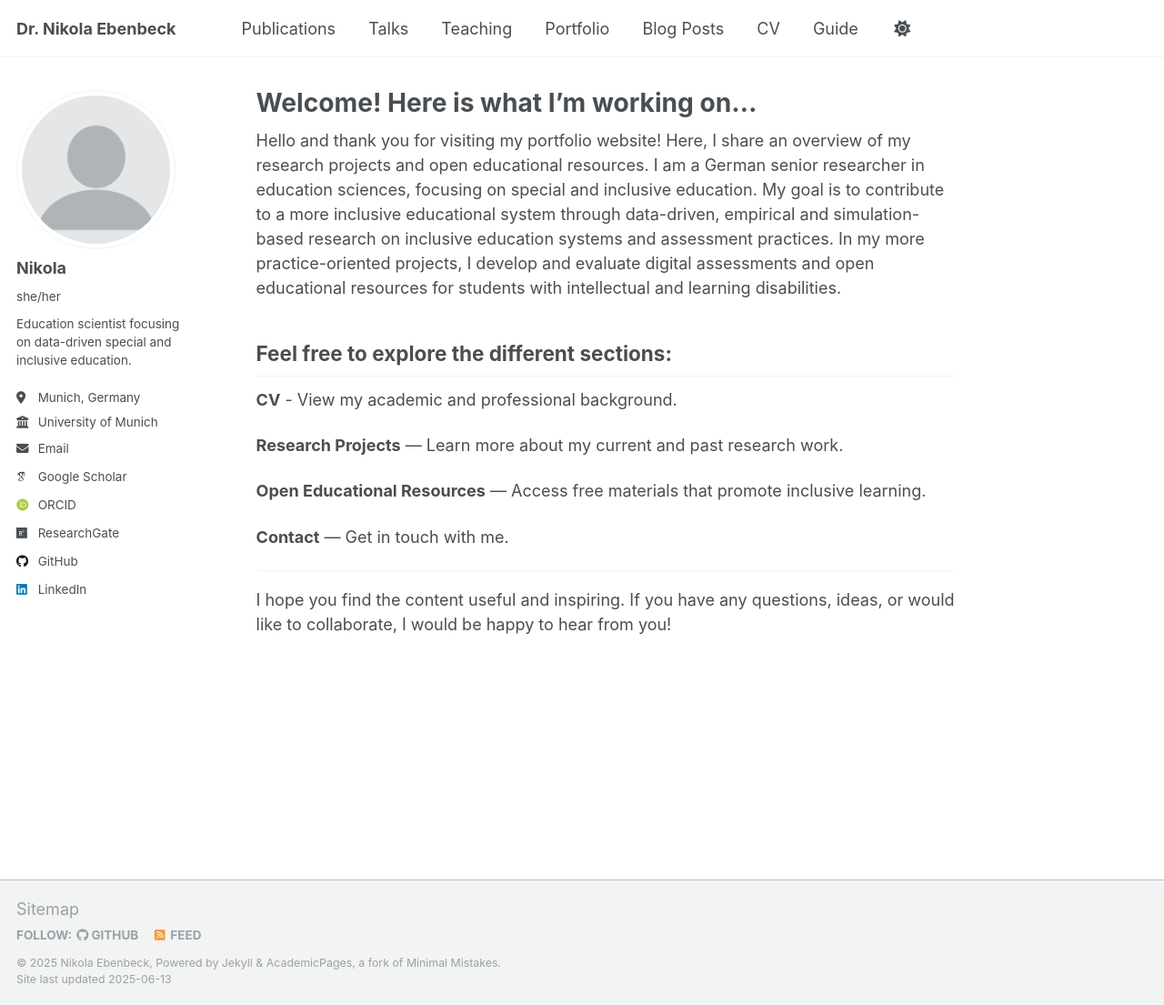
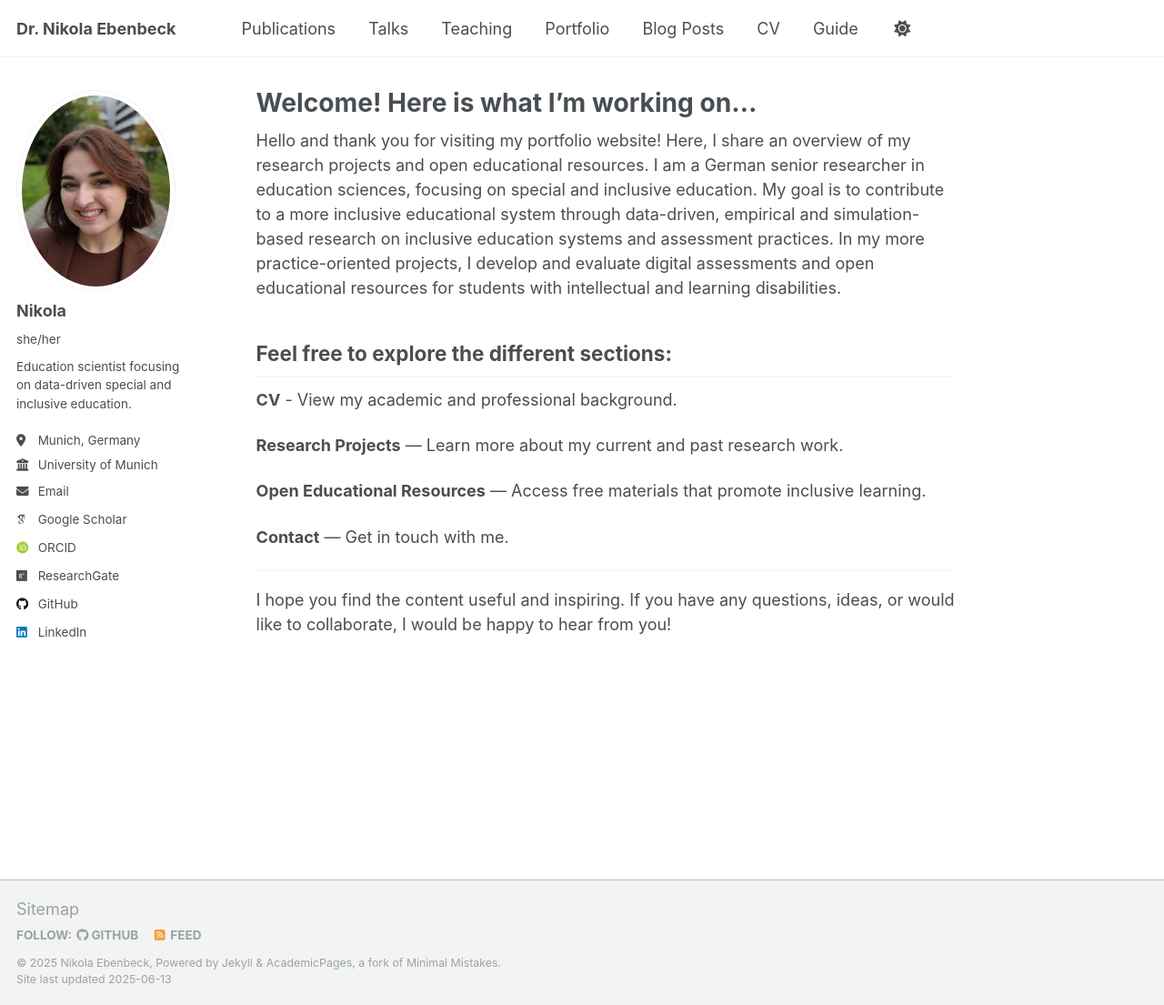
Before and after one commit to nikola-ebenbeck/portfolio, a Jekyll site: the page built from _pages/about.md, in a window 1280 px wide and 1105 px high. Shown: the whole window at 91% size. Built offline with Jekyll 4.4.1, drawn with Linux system fonts in a browser that asks for light colours; some web fonts are replaced.

Commit message:
Update _config.yml

```diff
--- a/_config.yml
+++ b/_config.yml
@@ -22,7 +22,7 @@ repository               : "nikola-ebenbeck.github.io/portfolio/"
 #               Additional customization can be done by editing /_includes/author-profile.html
 author:
   # Biographic information
-  avatar           : "profile.png"
+  avatar           : "Screenshot 2025-06-13 162006.png"
   name             : "Nikola"
   pronouns         : "she/her" # example: "she/her"
   bio              : "Education scientist focusing on data-driven special and inclusive education."
```
